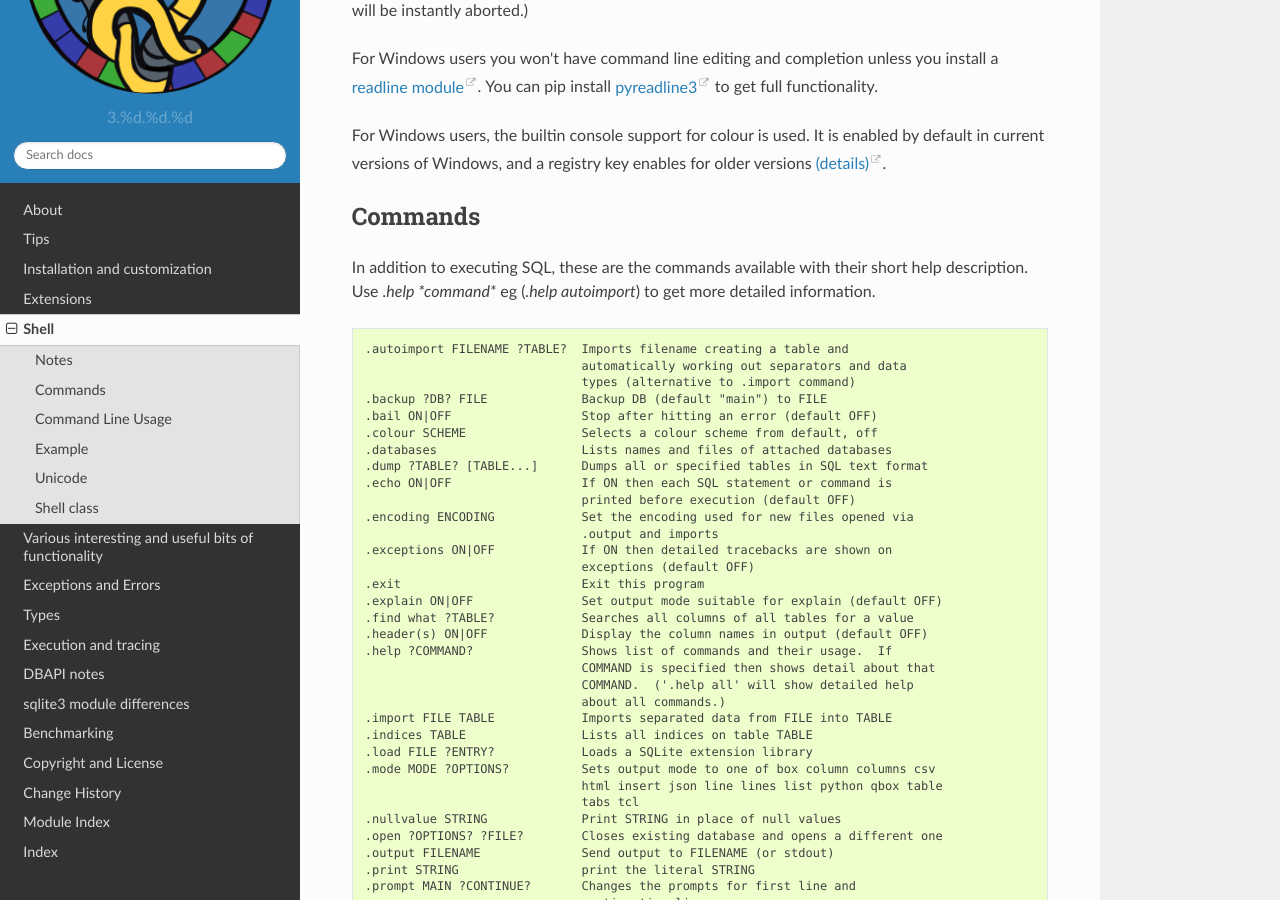
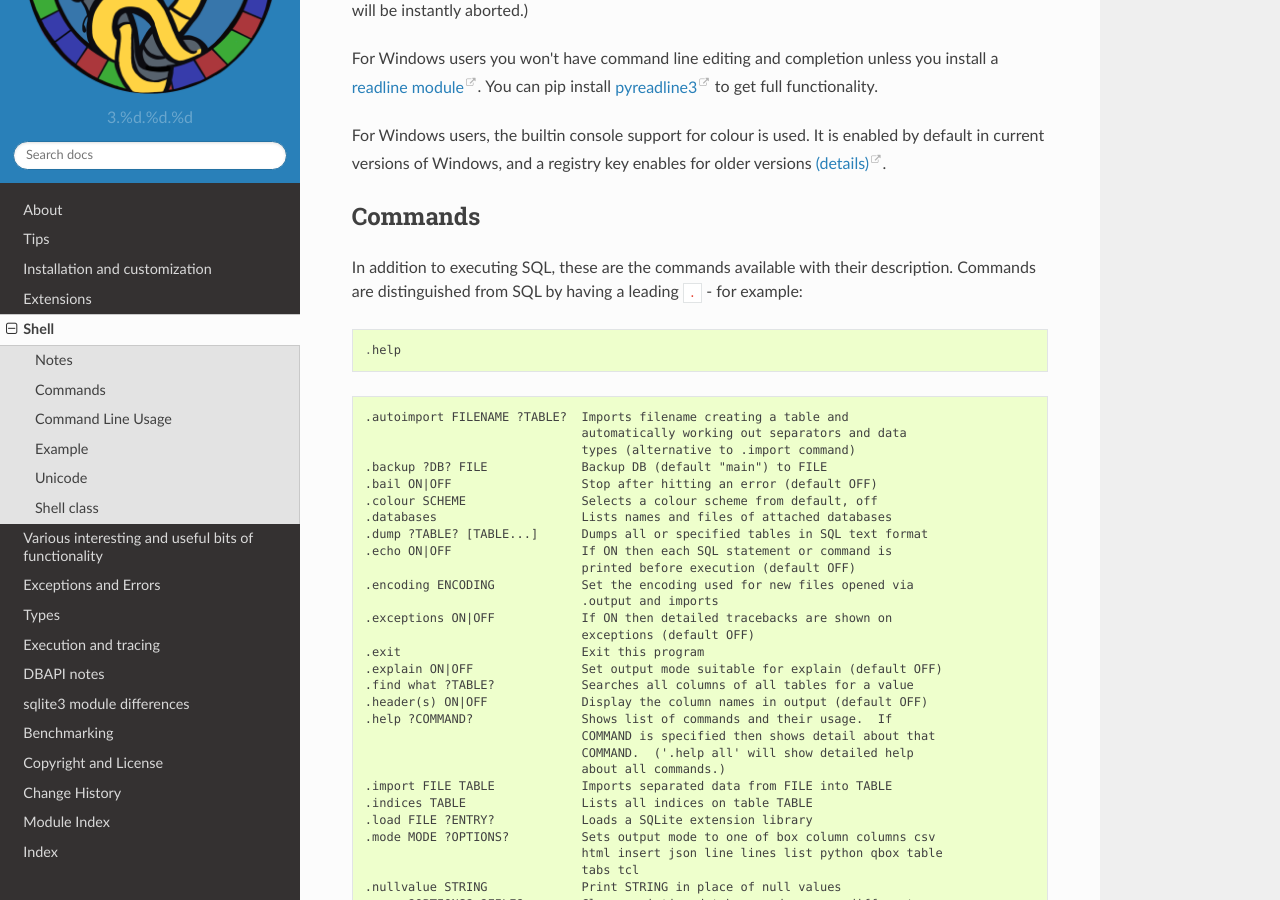
Before and after one commit to rogerbinns/apsw, a Sphinx documentation site: the page built from doc/shell.rst, in a window 1280 px wide and 900 px high, scrolled down 484 px. Built offline with Sphinx 7.4.7 and the Read the Docs theme 2.0.0, drawn with Linux system fonts in a browser that asks for light colours; pages that are not in the unit, such as notebooks, are missing from menus; the version number is read from the project's files by our own code.

Commit message:
Final full help inclusion tweaks

```diff
--- a/doc/shell.rst
+++ b/doc/shell.rst
@@ -38,8 +38,10 @@ Commands
 ========
 
 In addition to executing SQL, these are the commands available with
-their short help description.  Use `.help *command*` eg (`.help
-autoimport`) to get more detailed information.
+their description.  Commands are distinguished from SQL by having a
+leading ``.`` - for example::
+
+  .help
 
 .. help-begin:
 
```
Also changed, not shown: 1 other file.
